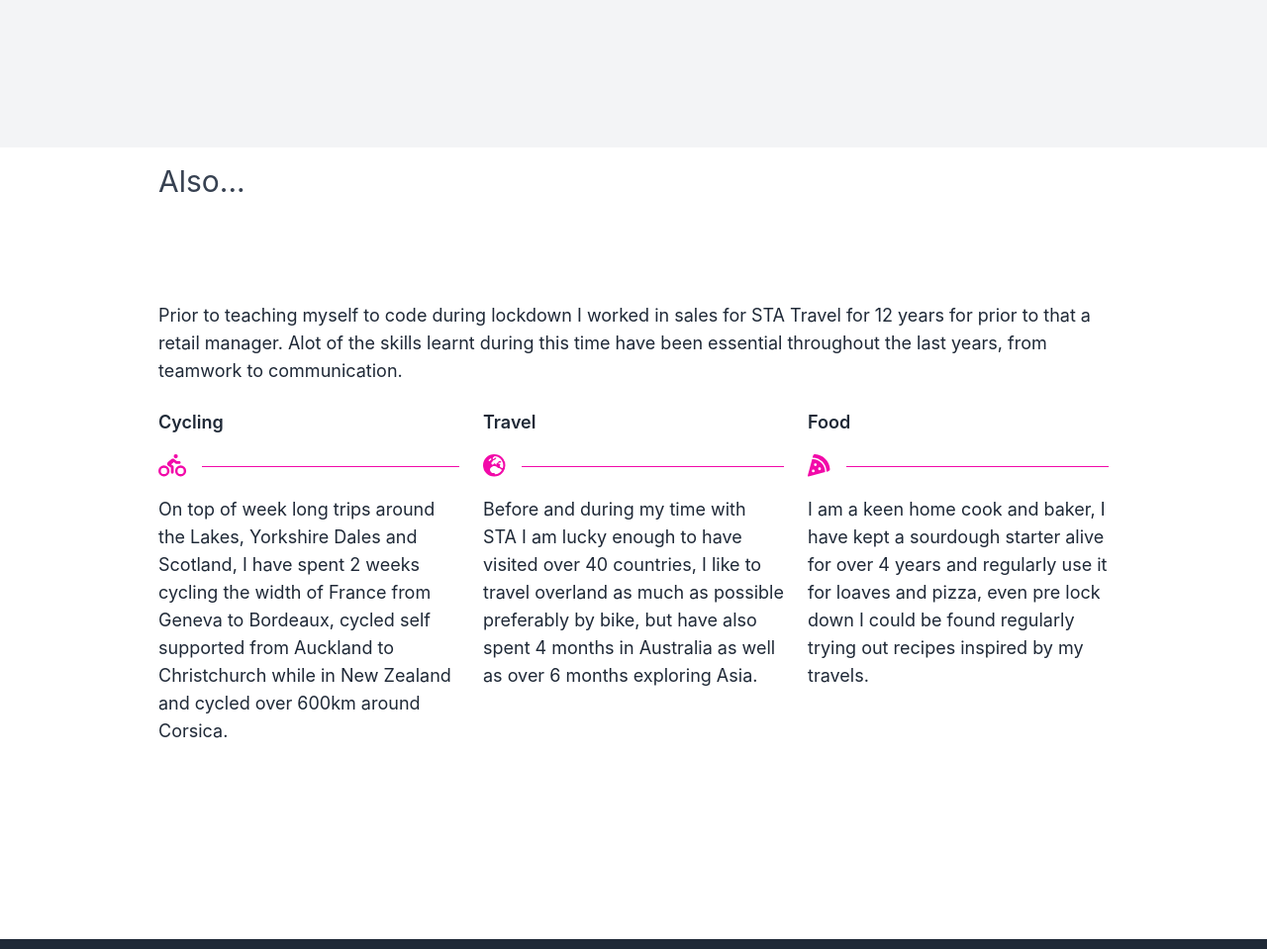
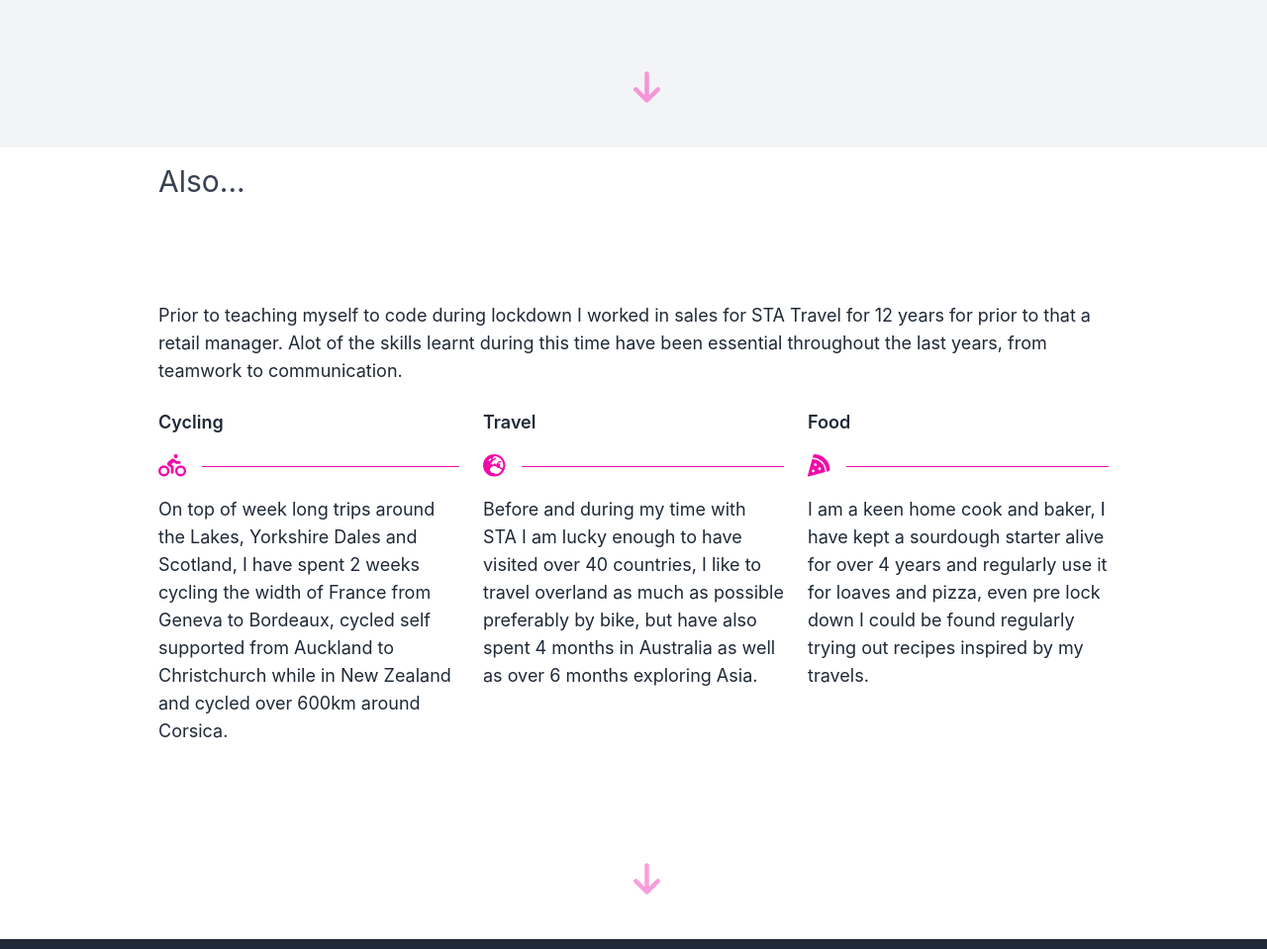
Before and after one commit to chezynick/profile-v2, a React (Create React App) app: page / in a window 1280 px wide. Shown: the part 2251-3210 px from the top of the page at 99% size. Built offline with nearby package versions, Linux system fonts and the light colour scheme.

Commit message:
added arrow component

```diff
--- a/src/App.js
+++ b/src/App.js
@@ -46,10 +46,20 @@ function App() {
         forwardRef={aboutRef}
         midRef={midAboutRef}
         scrollToComponent={scrollToComponent}
-        workRef={workRef}
+        nextRef={workRef}
       />
-      <Work forwardRef={workRef} midRef={midWorkRef} />
-      <Personal forwardRef={personalRef} midRef={midPersonalRef} />
+      <Work
+        forwardRef={workRef}
+        midRef={midWorkRef}
+        scrollToComponent={scrollToComponent}
+        nextRef={personalRef}
+      />
+      <Personal
+        forwardRef={personalRef}
+        midRef={midPersonalRef}
+        scrollToComponent={scrollToComponent}
+        nextRef={contactRef}
+      />
       <Contact
         forwardRef={contactRef}
         midRef={midContactRef}
--- /dev/null
+++ b/src/components/NextPageArrow/index.js
@@ -0,0 +1,33 @@
+import React, { useState, useEffect } from "react";
+import { FontAwesomeIcon } from "@fortawesome/react-fontawesome";
+import { faArrowDown } from "@fortawesome/free-solid-svg-icons";
+
+const NextPageArrow = ({ scrollToComponent, nextRef }) => {
+  const [showArrow, setShowArrow] = useState(false);
+  useEffect(() => {
+    const timer = setTimeout(() => {
+      setShowArrow(true);
+    }, 5000);
+    return () => clearTimeout(timer);
+  }, []);
+
+  if (!showArrow) {
+    return null;
+  }
+  return (
+    <button
+      onClick={() => {
+        scrollToComponent(nextRef);
+      }}
+      className="absolute bottom-10 left-1/2"
+    >
+      <FontAwesomeIcon
+        size="2x"
+        icon={faArrowDown}
+        className=" fill-primaryColor text-primaryColor opacity-20 animate-pulse"
+      />
+    </button>
+  );
+};
+
+export default NextPageArrow;
--- a/src/pages/About/index.js
+++ b/src/pages/About/index.js
@@ -1,17 +1,9 @@
-import { faArrowDown } from "@fortawesome/free-solid-svg-icons";
-import React, { useEffect, useState } from "react";
+import React from "react";
 import ListItem from "../../components/ListItem";
+import NextPageArrow from "../../components/NextPageArrow";
 import PageHeader from "../../components/PageHeader";
-import { FontAwesomeIcon } from "@fortawesome/react-fontawesome";
 
-const About = ({ forwardRef, midRef, scrollToComponent, workRef }) => {
-  const [showArrow, setShowArrow] = useState(false);
-  useEffect(() => {
-    const timer = setTimeout(() => {
-      setShowArrow(true);
-    }, 5000);
-    return () => clearTimeout(timer);
-  }, []);
+const About = ({ forwardRef, midRef, scrollToComponent, nextRef }) => {
   const HorizontalDivide = () => (
     <div className="justify-center hidden w-full lg:flex">
       <div className="md:w-3/4 w-full px-10 md:px-0 h-[1px] bg-primaryColor" />
@@ -76,20 +68,7 @@ const About = ({ forwardRef, midRef, scrollToComponent, workRef }) => {
       </div>
 
       <HorizontalDivide />
-      {showArrow && (
-        <button
-          onClick={() => {
-            scrollToComponent(workRef);
-          }}
-          className="absolute bottom-10 left-1/2"
-        >
-          <FontAwesomeIcon
-            size="2x"
-            icon={faArrowDown}
-            className=" fill-primaryColor text-primaryColor opacity-20 animate-pulse"
-          />
-        </button>
-      )}
+      <NextPageArrow nextRef={nextRef} scrollToComponent={scrollToComponent} />
     </div>
   );
 };
--- a/src/pages/Personal/index.js
+++ b/src/pages/Personal/index.js
@@ -1,8 +1,9 @@
 import React from "react";
+import NextPageArrow from "../../components/NextPageArrow";
 import PageHeader from "../../components/PageHeader";
 import hobbies from "../../data/Hobbies";
 
-const Personal = ({ forwardRef, midRef }) => {
+const Personal = ({ forwardRef, midRef, nextRef, scrollToComponent }) => {
   return (
     <div
       ref={forwardRef}
@@ -30,6 +31,7 @@ const Personal = ({ forwardRef, midRef }) => {
           </div>
         ))}
       </div>
+      <NextPageArrow nextRef={nextRef} scrollToComponent={scrollToComponent} />
     </div>
   );
 };
--- a/src/pages/Work/index.js
+++ b/src/pages/Work/index.js
@@ -3,8 +3,9 @@ import LinkButton from "../../components/LinkButton";
 import projects from "../../data/projects";
 import PageHeader from "../../components/PageHeader";
 import cn from "classnames";
+import NextPageArrow from "../../components/NextPageArrow";
 
-const Work = ({ forwardRef, midRef }) => {
+const Work = ({ forwardRef, midRef, nextRef, scrollToComponent }) => {
   return (
     <div
       ref={forwardRef}
@@ -58,6 +59,7 @@ const Work = ({ forwardRef, midRef }) => {
         </div>
       </div>
       <div ref={midRef} className="absolute right-2 top-1/2" />
+      <NextPageArrow nextRef={nextRef} scrollToComponent={scrollToComponent} />
     </div>
   );
 };
```
